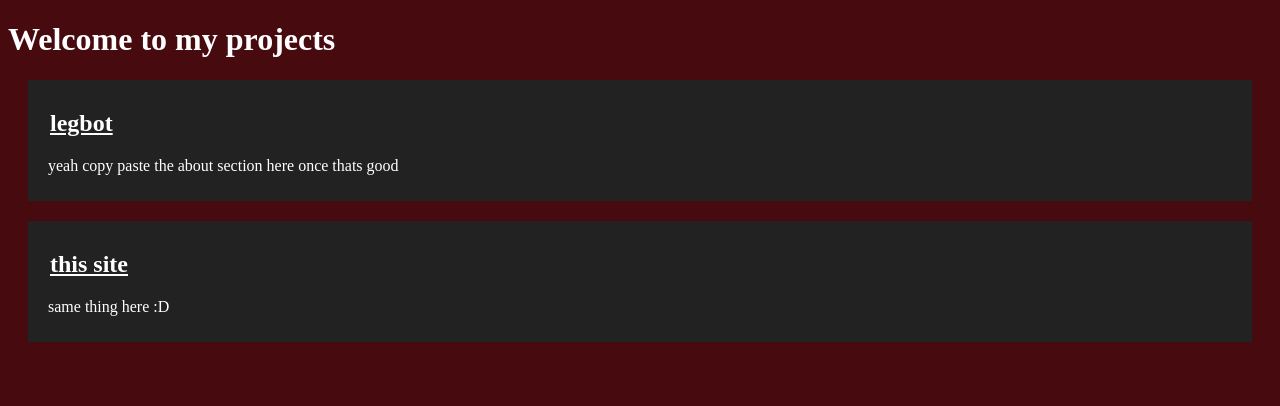
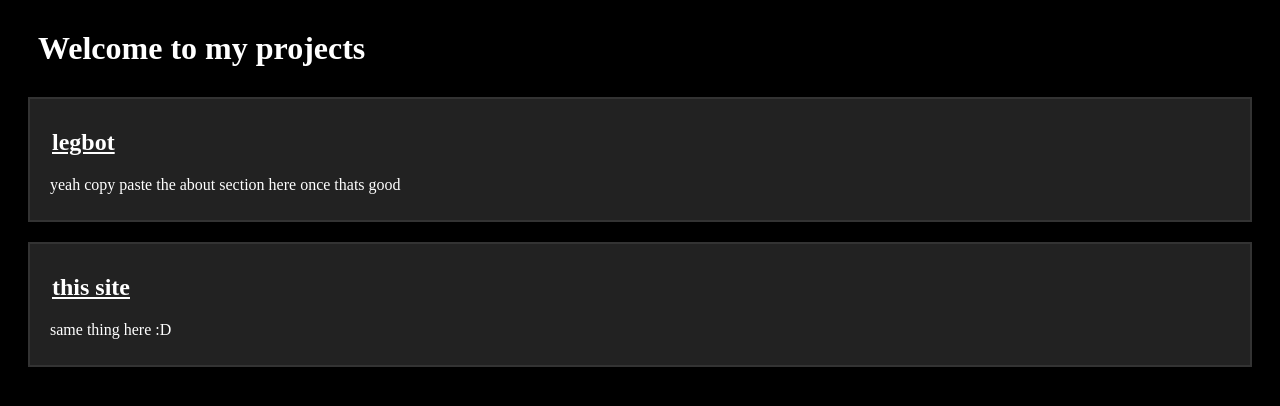
Before and after one commit to chewiejackelope/chewiejackelope.github.io, a plain HTML site: page index.html in a window 1280 px wide. Drawn offline with Linux system fonts and the light colour scheme.

Commit message:
im sorry i made it maroon it was so ugly its black now

```diff
--- a/index.html
+++ b/index.html
@@ -11,17 +11,21 @@ a:hover, a:active {
 	color: white;
 	background-color: #111111;
 }
-h1 { color: white; }
+h1 {
+	color: white;
+	margin: 30px;
+}
 p  { color: white; }
 .project {
 	background-color: #222222;
+	border: 2px solid #333333;
 	color: white;
 	margin: 20px;
 	padding: 10px 20px;
 }
 </style>
 </head>
-<body style="background-color: #470b0f;">
+<body style="background-color: black;">
 <h1>Welcome to my projects</h1>
 <div class="project">
 
```
